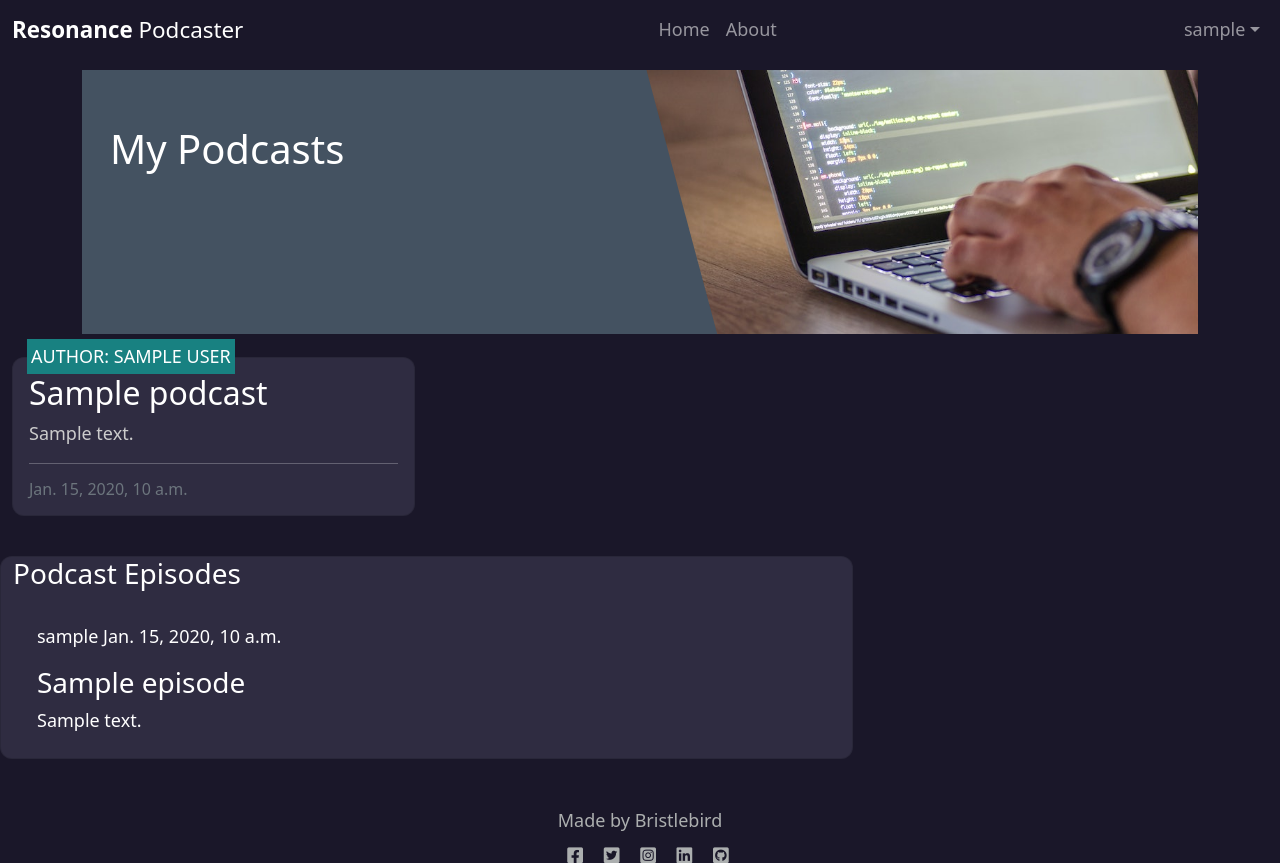
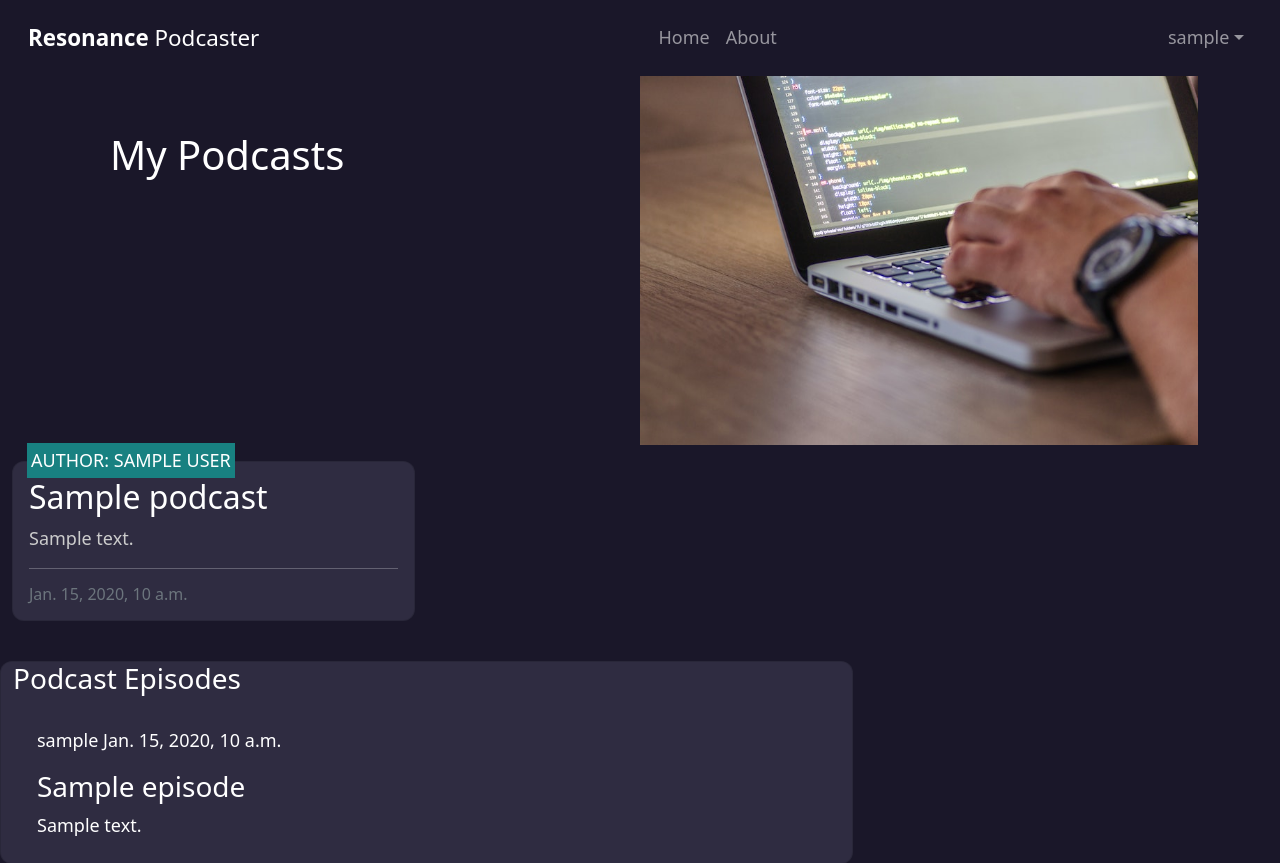
Before and after one commit to bristlebird/resonance, a Django app: page /dashboard/ in a window 1280 px wide. Shown: the top 863 px of the page. Run offline with Django 5.2, Linux system fonts and the light colour scheme; a user stored in the database is signed in; tables that the repository leaves empty hold one stand-in row (values such as "Sample post").

Commit message:
update podcast detail template layout

```diff
--- a/static/css/style.css
+++ b/static/css/style.css
@@ -60,40 +60,6 @@ body {
     color: white;
     margin: 4px;
     text-transform: uppercase;
-}
-
-.masthead {
-    margin-top: 10px;
-    overflow: hidden;
-    position: relative;
-    display: inline-block;
-    height: 33vh;
-    width: 100%;
-}
-
-.masthead-text {
-    background-color: #445261;
-    color: white;
-    position: relative;
-}
-
-.masthead-image {
-    position: relative;
-    overflow: hidden;
-}
-
-.masthead-image:after {
-    content: "";
-    position: absolute;
-    top: 0;
-    right: 90%;
-    height: 100%;
-    width: 150%;
-    background: #445261;
-    -webkit-transform: skew(15deg);
-    -moz-transform: skew(15deg);
-    transform: skew(15deg);
-    z-index: 100;
 }
 
 .card {
--- a/templates/base.html
+++ b/templates/base.html
@@ -30,7 +30,7 @@
 <body class="d-flex flex-column h-100 main-bg fw-light">
 
     <!-- Navigation -->
-    <nav class="navbar navbar-expand-lg navbar-dark">
+    <nav class="navbar navbar-expand-lg navbar-dark mx-3 my-2">
         <div class="container-fluid">
             <a class="navbar-brand" href="{% url 'home' %}">
                 <span class="brand">Resonance <span class="thin">Podcaster</span></span>
```
Also changed, not shown: podcast/templates/podcast/podcast_detail.html (+28 -28 lines), static/js/podcast-episodes.js (+20 -11 lines), 2 other files.
